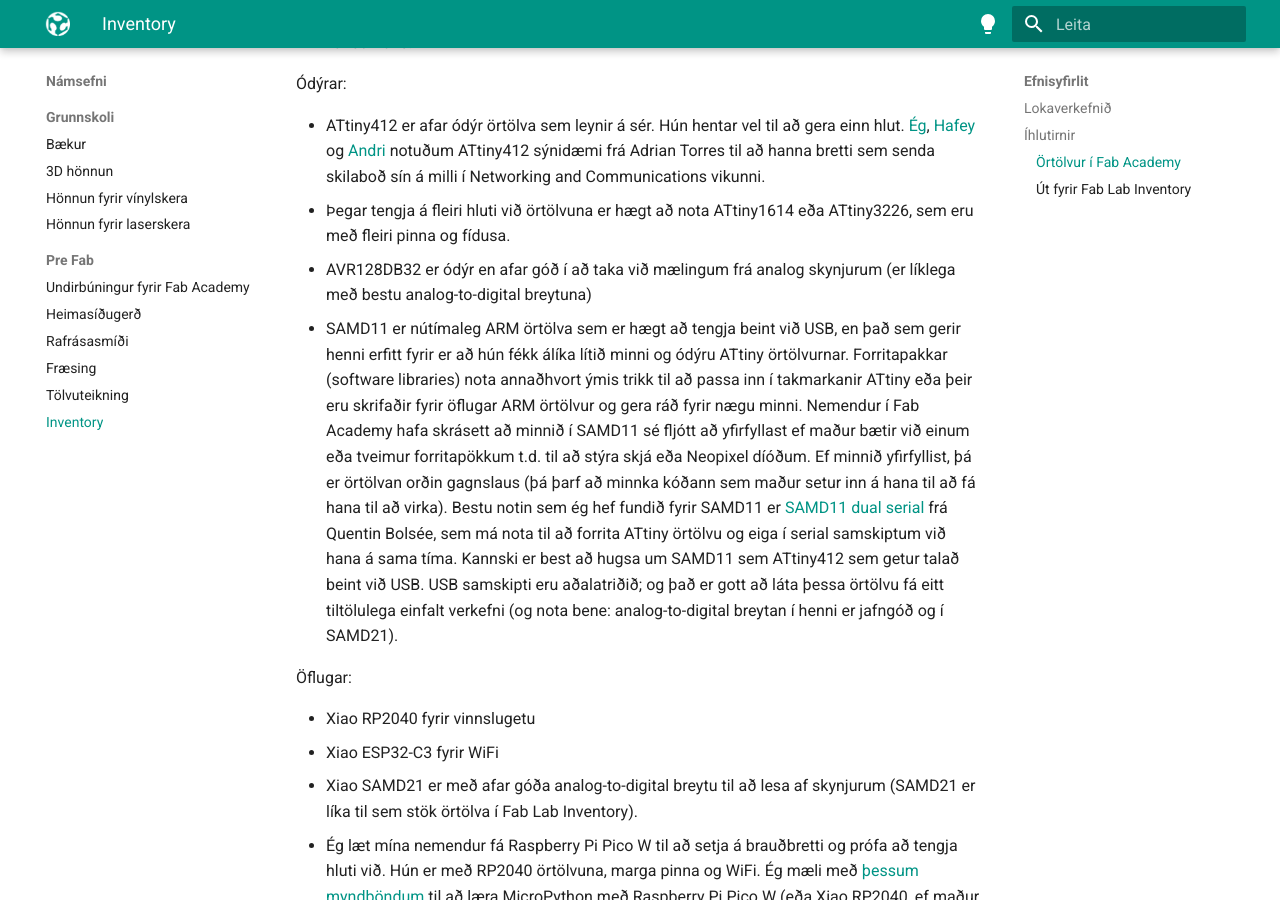
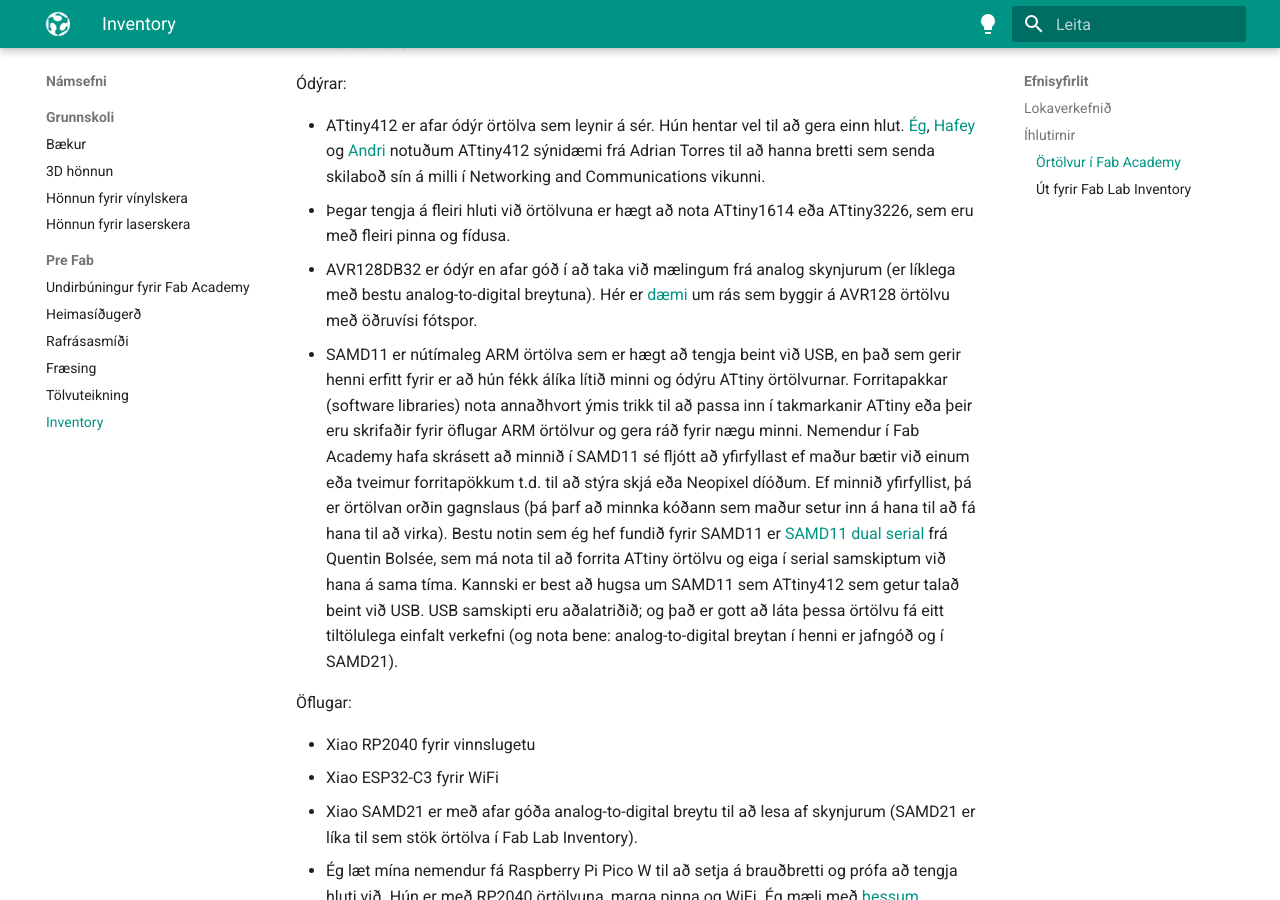
Before and after one commit to fablabisastaff/fabisa_site, an MkDocs documentation site: the page built from docs/Námsefni/Pre-Fab/5-inventory.md, in a window 1280 px wide and 900 px high, scrolled down 1301 px. Built offline with MkDocs 1.6.1 and Material for MkDocs 9.7.7, drawn with Linux system fonts in a browser that asks for light colours.

```diff
--- a/docs/Námsefni/Pre-Fab/5-inventory.md
+++ b/docs/Námsefni/Pre-Fab/5-inventory.md
@@ -37,7 +37,7 @@
 
 - ATtiny412 er afar ódýr örtölva sem leynir á sér. Hún hentar vel til að gera einn hlut. [Ég](https://fabacademy.org/2023/labs/isafjordur/students/svavar-konradsson/assignments/week13.html){:rel="nofollow"}, [Hafey](https://fabacademy.org/2023/labs/isafjordur/students/hafey-hallgrimsdottir/week13.html){:rel="nofollow"} og [Andri](https://fabacademy.org/2023/labs/akureyri/students/andri-semundsson/pages/week13.html){:rel="nofollow"} notuðum ATtiny412 sýnidæmi frá Adrian Torres til að hanna bretti sem senda skilaboð sín á milli í Networking and Communications vikunni.
 - Þegar tengja á fleiri hluti við örtölvuna er hægt að nota ATtiny1614 eða ATtiny3226, sem eru með fleiri pinna og fídusa.
-- AVR128DB32 er ódýr en afar góð í að taka við mælingum frá analog skynjurum (er líklega með bestu analog-to-digital breytuna)
+- AVR128DB32 er ódýr en afar góð í að taka við mælingum frá analog skynjurum (er líklega með bestu analog-to-digital breytuna). Hér er [dæmi](http://www.ulisp.com/show?3I99) um rás sem byggir á AVR128 örtölvu með öðruvísi fótspor.
 - SAMD11 er nútímaleg ARM örtölva sem er hægt að tengja beint við USB, en það sem gerir henni erfitt fyrir er að hún fékk álíka lítið minni og ódýru ATtiny örtölvurnar. Forritapakkar (software libraries) nota annaðhvort ýmis trikk til að passa inn í takmarkanir ATtiny eða þeir eru skrifaðir fyrir öflugar ARM örtölvur og gera ráð fyrir nægu minni. Nemendur í Fab Academy hafa skrásett að minnið í SAMD11 sé fljótt að yfirfyllast ef maður bætir við einum eða tveimur forritapökkum t.d. til að stýra skjá eða Neopixel díóðum. Ef minnið yfirfyllist, þá er örtölvan orðin gagnslaus (þá þarf að minnka kóðann sem maður setur inn á hana til að fá hana til að virka). Bestu notin sem ég hef fundið fyrir SAMD11 er [SAMD11 dual serial](https://fabacademy.org/2020/labs/ulb/students/quentin-bolsee/projects/dual_serial/){:rel="nofollow"} frá Quentin Bolsée, sem má nota til að forrita ATtiny örtölvu og eiga í serial samskiptum við hana á sama tíma. Kannski er best að hugsa um SAMD11 sem ATtiny412 sem getur talað beint við USB. USB samskipti eru aðalatriðið; og það er gott að láta þessa örtölvu fá eitt tiltölulega einfalt verkefni (og nota bene: analog-to-digital breytan í henni er jafngóð og í SAMD21).
 
 Öflugar:
```
Also changed, not shown: docs/Námsefni/Pre-Fab/2-rafrasasmidi.md (+2 -0 lines).
